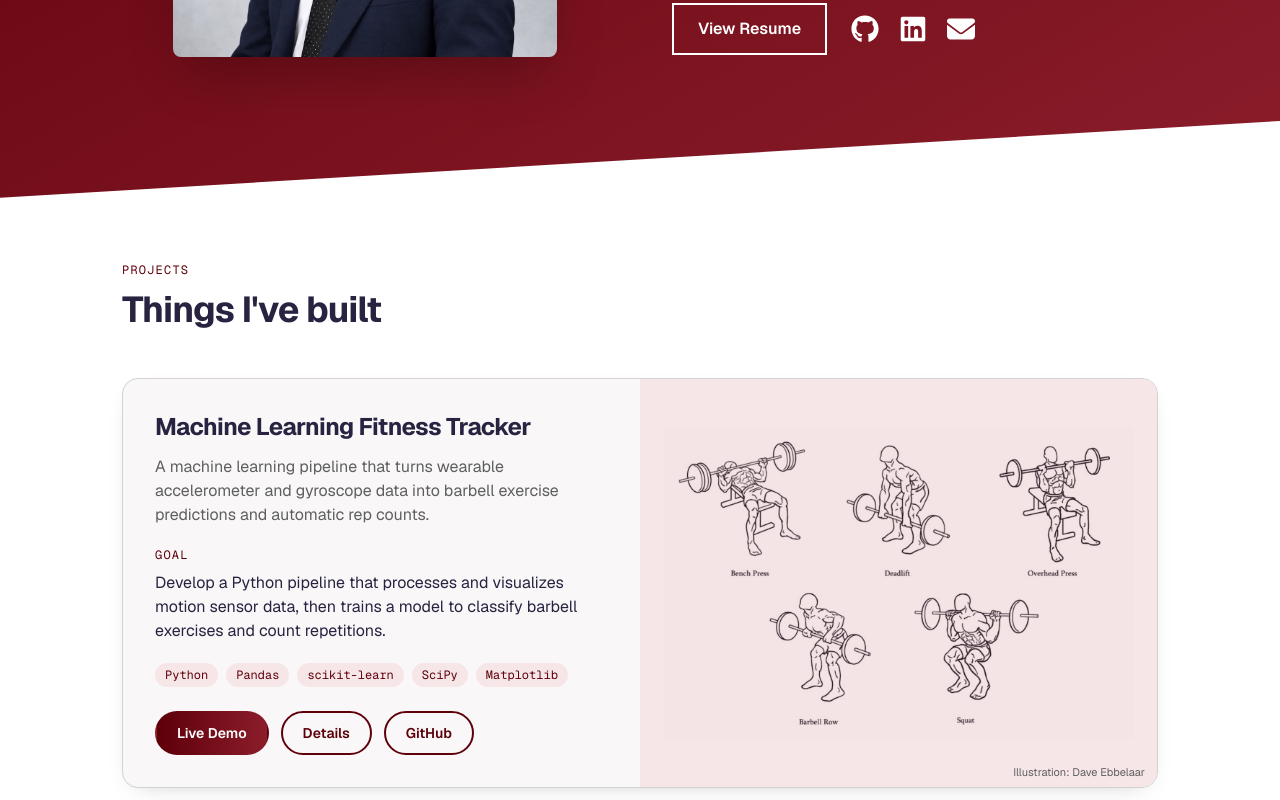
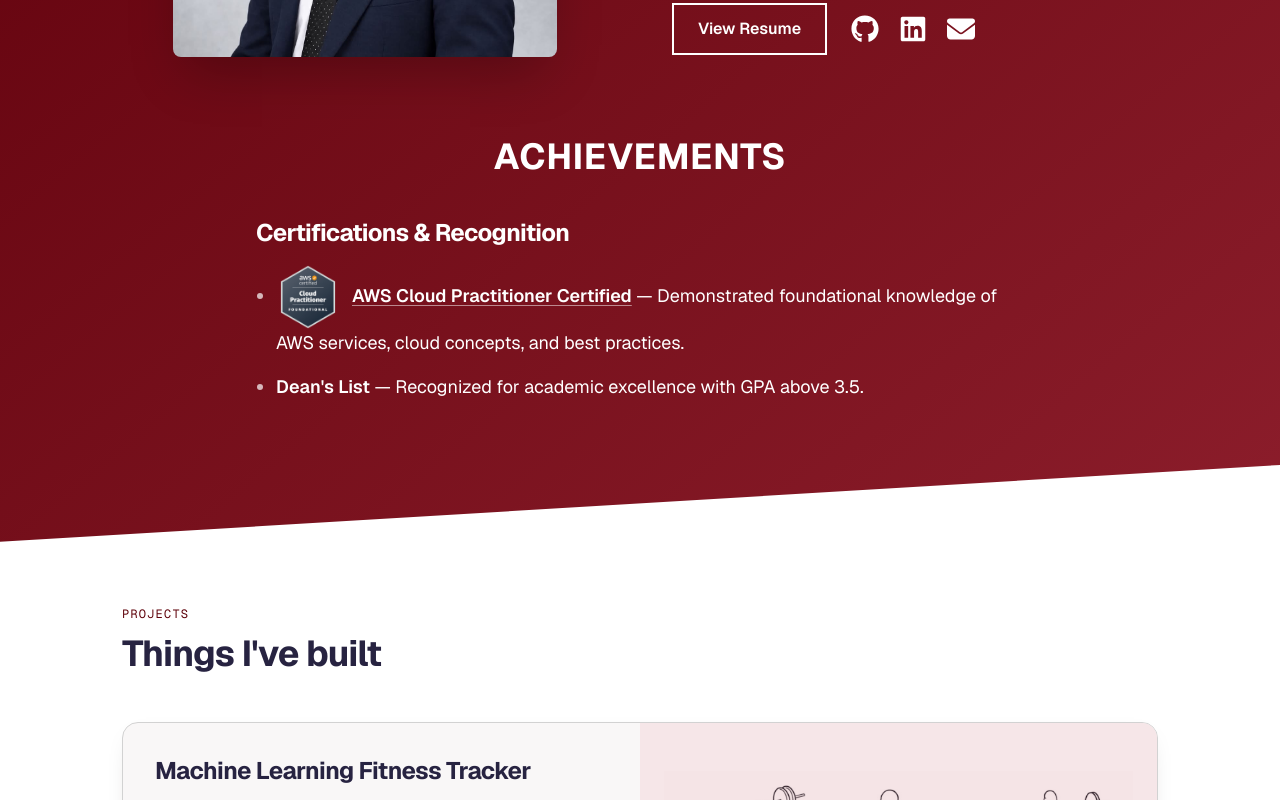
Before and after one commit to TomNguyen132006/web-pofolio, a Next.js app: page / in a window 1280 px wide. Shown: the part 1320-2120 px from the top of the page. Built offline with nearby package versions, Linux system fonts and the light colour scheme.

Commit message:
Add Achievements to About, update skills, add AWS certificate
Co-Authored-By: Claude Sonnet 5.5 <noreply@anthropic.com>

```diff
--- a/components/About.tsx
+++ b/components/About.tsx
@@ -24,6 +24,22 @@ const socials: {
     external: true,
   },
   { label: "Email", href: `mailto:${profile.email}`, icon: FaEnvelope },
+];
+
+// ✏️ Edit the achievements here. Each group becomes a section on the page.
+const groups: { heading: string; items: { title: string; text: string; sub?: string[]; href?: string; logo?: string }[] }[] = [
+  {
+    heading: "Certifications & Recognition",
+    items: [
+      {
+        title: "AWS Cloud Practitioner Certified",
+        href: "/certs/aws-cloud-practitioner.pdf", // opens the certificate PDF in a new tab
+        logo: "/certs/aws-cloud-practitioner.png",
+        text: "Demonstrated foundational knowledge of AWS services, cloud concepts, and best practices.",
+      },
+      { title: "Dean's List", text: "Recognized for academic excellence with GPA above 3.5." },
+    ],
+  },
 ];
 
 export default function About() {
@@ -95,6 +111,49 @@ export default function About() {
             </div>
           </Reveal>
         </div>
+        {/* Achievements: scroll target for the "Achievements" nav link. */}
+        <div id="achievements" className="mx-auto mt-20 max-w-3xl scroll-mt-24 leading-relaxed">
+          <Reveal>
+            <h3 className="text-center text-3xl font-bold tracking-wide uppercase sm:text-4xl">Achievements</h3>
+          </Reveal>
+          {groups.map((group) => (
+            <Reveal key={group.heading}>
+              <section className="mt-10">
+                <h4 className="text-2xl font-bold tracking-tight">{group.heading}</h4>
+                <ul className="mt-4 list-disc space-y-4 pl-5 text-lg marker:text-white/70">
+                  {group.items.map((item) => (
+                    <li key={item.title} className="break-words">
+                      {item.logo && (
+                        // eslint-disable-next-line @next/next/no-img-element
+                        <img src={item.logo} alt="" aria-hidden width={64} height={64} className="mr-3 inline-block size-16 align-middle" />
+                      )}
+                      {item.href ? (
+                        <a
+                          href={item.href}
+                          target="_blank"
+                          rel="noopener noreferrer"
+                          className="font-semibold underline decoration-white/50 underline-offset-[3px] hover:decoration-white"
+                        >
+                          {item.title}
+                        </a>
+                      ) : (
+                        <strong className="font-semibold">{item.title}</strong>
+                      )}{" "}
+                      — {item.text}
+                      {item.sub && (
+                        <ul className="mt-2 list-[circle] space-y-1 pl-5 text-base text-white/90">
+                          {item.sub.map((line) => (
+                            <li key={line}>{line}</li>
+                          ))}
+                        </ul>
+                      )}
+                    </li>
+                  ))}
+                </ul>
+              </section>
+            </Reveal>
+          ))}
+        </div>
       </div>
     </section>
   );
--- a/data/content.ts
+++ b/data/content.ts
@@ -120,7 +120,7 @@ export const projects: Project[] = [
 ];
 
 export const skills: Skills = {
-  languages: ["Python", "TypeScript", "JavaScript", "Java", "SQL"],
+  languages: ["Python", "TypeScript", "JavaScript", "Java", "C", "C++", "SQL"],
   frameworks: ["React", "Next.js", "FastAPI", "Tailwind CSS", "PyTorch"],
-  cloudAI: ["AWS", "Vercel", "Docker", "OpenAI API", "Git"],
+  cloudAI: ["AWS", "Vercel", "Render", "Docker", "Git", "Gemini API", "NVIDIA Nemotron", "NVIDIA Parakeet", "Tavily API", "Piper TTS"],
 };
```
Also changed, not shown: public/certs/aws-cloud-practitioner.png (added), 1 other file (tests, documents, lock files or other folders).
